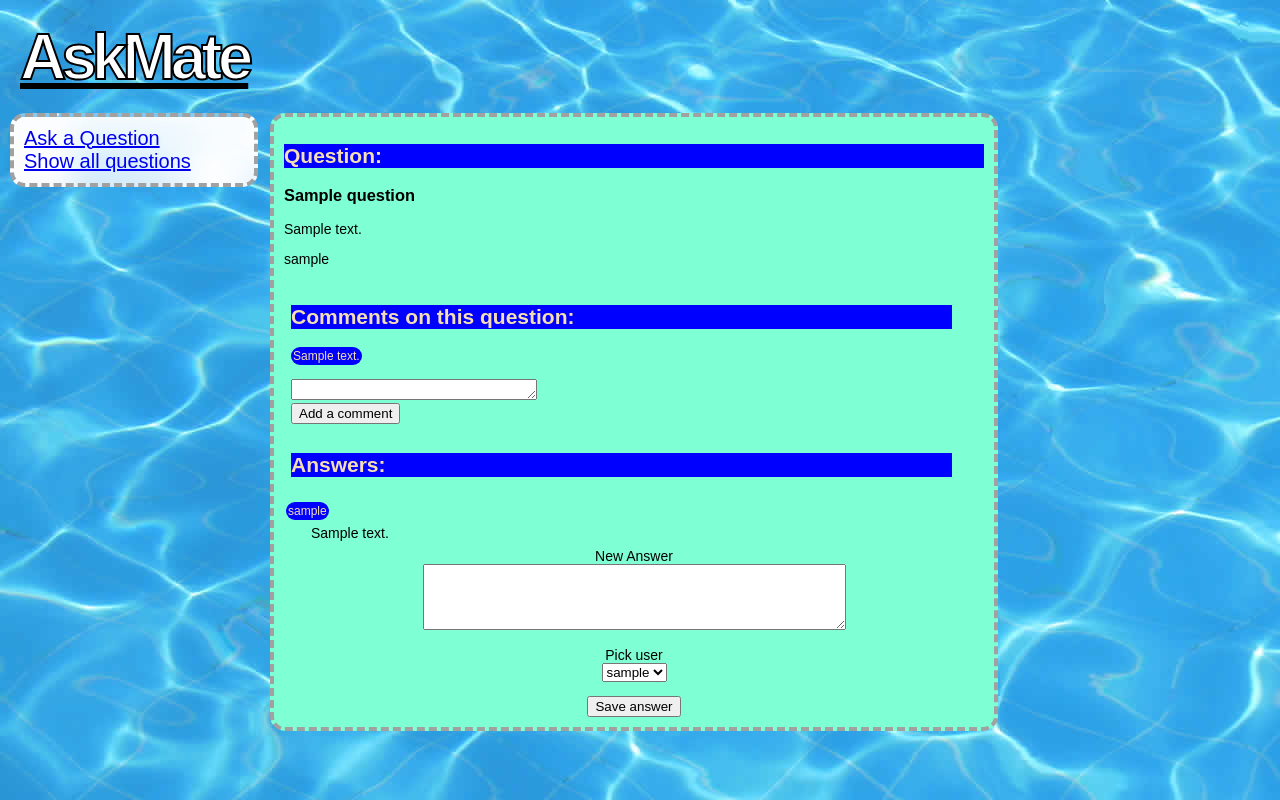
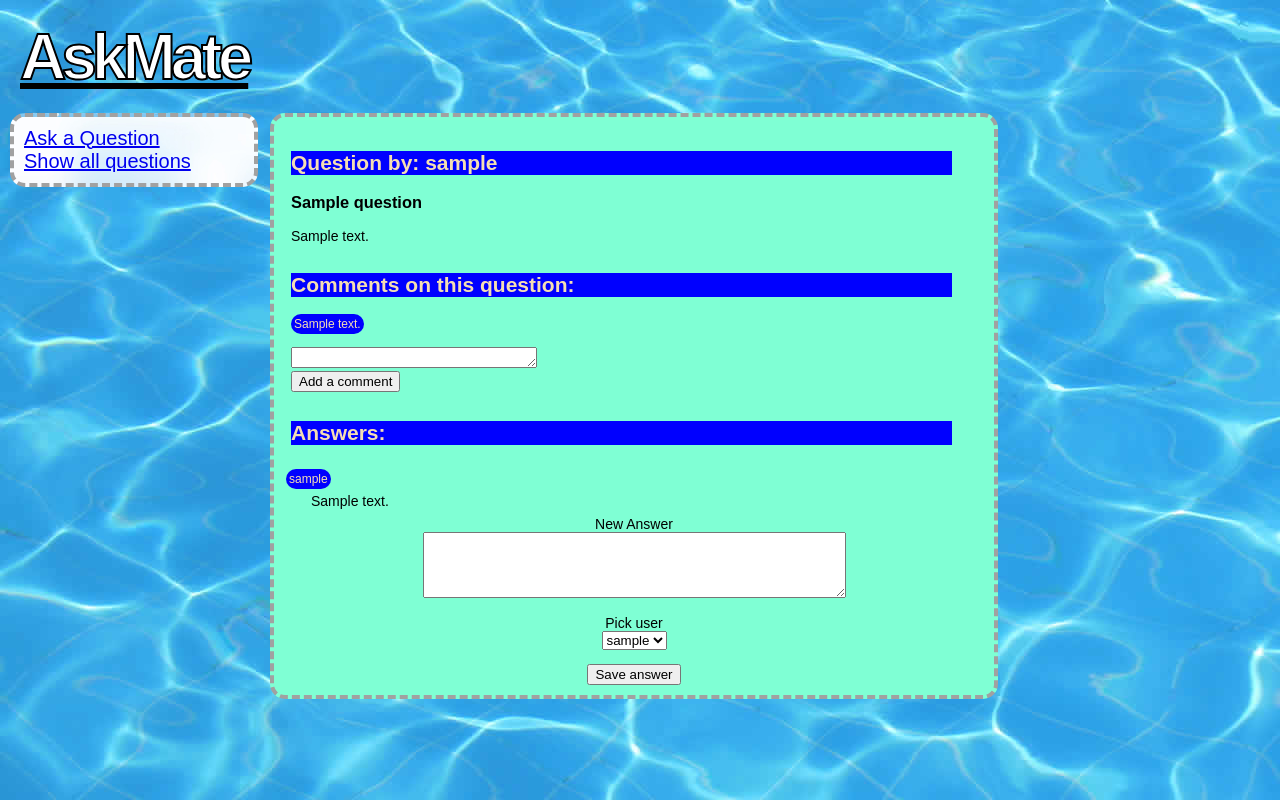
Before and after one commit to CodecoolBP20172/askmate-team-relentless, a Flask app: page /question/1 in a window 1280 px wide. Run offline with Flask 2, Linux system fonts and the light colour scheme; a database or web service that is not in the repository returns one stand-in record (values such as "Sample title"); some libraries are stand-ins or nearby versions.

Commit message:
refactored table + design

```diff
--- a/static/style.css
+++ b/static/style.css
@@ -75,9 +75,8 @@ th, td {
     left: 0;
 }
 .comments p ,.user {
-    border: 2px aquamarine;
     border-radius: 15px;
-    padding: 2px;
+    padding: 3px;
     color: wheat;
     background-color: blue;
     display: inline;
--- a/templates/question.html
+++ b/templates/question.html
@@ -14,6 +14,14 @@
         </aside>
         <div class="wrapper">
             <table width="700">
+                {% for row in question %}
+                <tr>
+                    <td><h2>Question by: {{ row['user_name'] }}</h2>
+                        <h3>{{ row['title'] }}</h3>
+                        {{ row['message'] }}
+                    </td>
+                {% endfor %}
+                </tr>
                 <tr>
                     <td class="comments">
                         <h2>Comments on this question:</h2>
@@ -26,13 +34,6 @@
                         </form>
                     </td>
                 </tr>
-                {% for row in question %}
-                        <h2>Question:</h2>
-                        <h3>{{ row['title'] }}</h3>
-                        {{ row['message'] }}
-                        <p><class="user">{{ row['user_name'] }}</p>
-
-                {% endfor %}
                 <tr>
                     <td><h2>Answers:</h2><td>
                 </tr>
@@ -48,9 +49,9 @@
             <table width="700">
                 <tr>
                     <form id="form" action="/question/{{ id }}/new_answer" method="post">
-                        <center><label>New Answer</label>
+                        <center>New Answer
                         <center><textarea name="message" rows="4" cols="50" minlength="10"></textarea><br>
-                        <p><label>Pick user</label><br>
+                        <p>Pick user<br>
                             <select name="pick_user">
                                 {% for user in users %}
                                 <option>{{ user['user_name'] }}</option>
```
Lines whose indentation alone changed are shown as unchanged.
